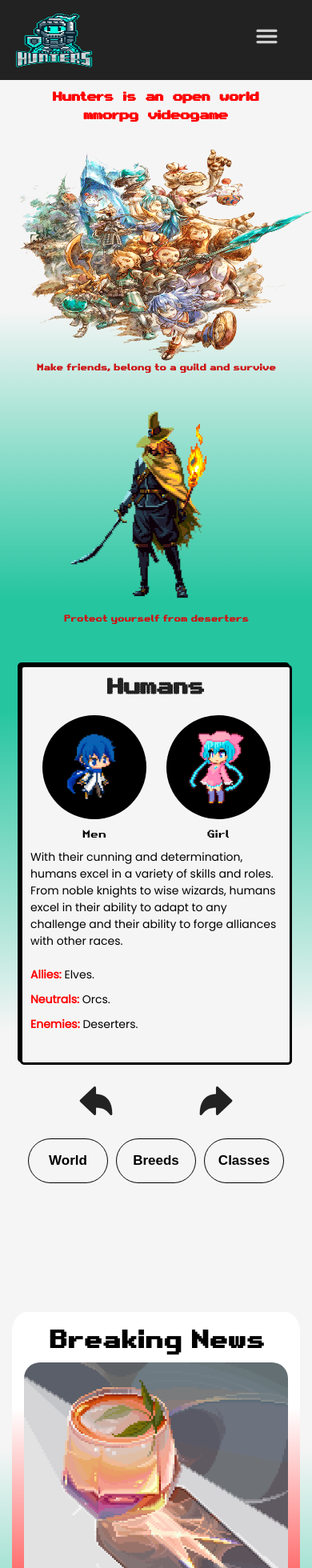
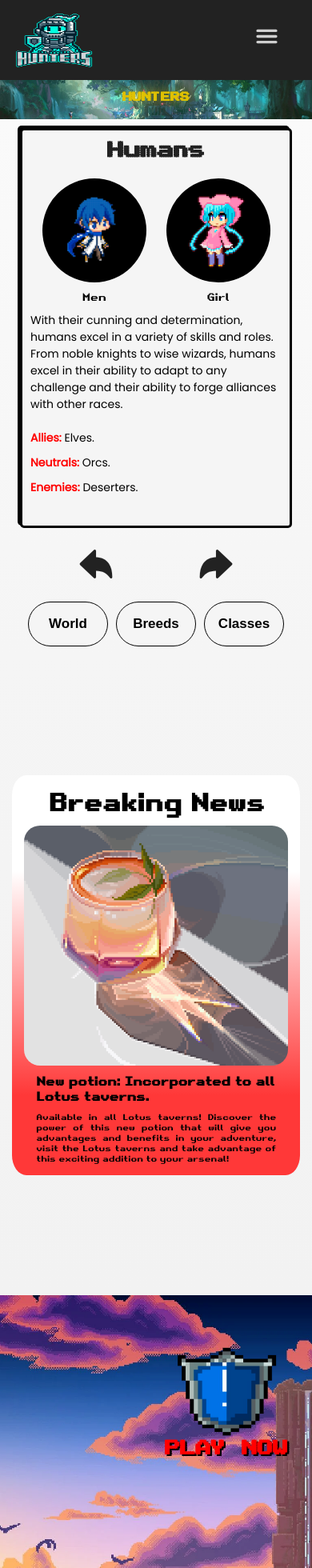
Before and after one commit to LS-Kaution/responsive-landing-page-with-react, a React (Vite) app: page / in a window 390 px wide. Shown: the top 1960 px of the page at 80% size. Built offline with nearby package versions, Linux system fonts and the light colour scheme.

Commit message:
Partial redesign to section home

```diff
--- a/src/App.jsx
+++ b/src/App.jsx
@@ -20,12 +20,7 @@ export default function App() {
       <main>
         <section className='section home'>
           <div className='container mother'>
-            <h1>Hunters is an open world mmorpg videogame</h1>
-            <figure>
-              <SectionHomeCard className='container child-2' src='/img-home-2.png' alt='Hunters, choice your future' description='Make friends, belong to a guild and survive' />
-              <SectionHomeCard className='container child-1' src='/img-home-1.png' alt='Deserters, be careful' description='Protect yourself from deserters' />
-            </figure>
-            <SectionHomeCard className='container child-3' />
+            <h1>HUNTERS</h1>
           </div>
         </section>
         <section className='section game'>
@@ -34,7 +29,7 @@ export default function App() {
         <section className='section media'>
           <AutomaticCarousel />
         </section>
-        {/*<section className='section-playgame'>
+        <section className='section-playgame'>
           <div id='container-playnow'>
             <div>
               <img src="/shield-playgame.png" />
@@ -42,9 +37,9 @@ export default function App() {
             </div>
           </div>
           <div id='container-protect'>
-            <h3>Only you PROTECT the kingdom of Lotus</h3>
+            <h3>Only you PROTECT the kingdom</h3>
           </div>
-  </section>*/}
+        </section>
         <footer>
           <div id='div-social'>
             <span>Follow us on social networks</span>
--- a/src/style/SectionGame.scss
+++ b/src/style/SectionGame.scss
@@ -1,7 +1,7 @@
 .section.game {
   height: 67rem;
   width: 100%;
-  background: linear-gradient(#25c5a0 10%, #f5f5f5 70%);
+  background: linear-gradient(to bottom, #fafafa, #f5f5f5);
   display: flex;
   justify-content: center;
   align-items: center;
--- a/src/style/SectionHome.scss
+++ b/src/style/SectionHome.scss
@@ -2,7 +2,10 @@
   height: 56rem;
   width: 100%;
   overflow: hidden;
-  background: linear-gradient(360deg, #25c5a0 10%, #f5f5f5 60%);
+  background-image: url(/public/section-home-end.png);
+  background-repeat: no-repeat;
+  background-position: center;
+  background-size: cover;
   display: flex;
   justify-content: center;
 
@@ -16,11 +19,14 @@
     gap: 3rem;
 
     h1 {
-      font-family: "arcade", sans-serif;
-      font-size: 5rem;
-      font-weight: bold;
-      text-align: center;
-      color: red;
+      font-family: 'arcade';
+      font-size: 7.5rem;
+      background: linear-gradient(to right, #11332a, #002b1e);
+      -webkit-background-clip: text;
+      background-clip: text;
+      -webkit-text-fill-color: transparent;
+      text-shadow: 0 0 0px rgba(255, 215, 0, 0.6),
+        0 0 16px rgba(255, 215, 0, 0.6), 0 0 0px rgba(255, 215, 0, 0.6);
     }
 
     figure {
--- a/src/style/SectionMedia.scss
+++ b/src/style/SectionMedia.scss
@@ -2,7 +2,7 @@
   height: 80rem;
   width: 100%;
   overflow: hidden;
-  background: linear-gradient(360deg, #25c5a0 10%, #f5f5f5 60%);
+  background: linear-gradient(to bottom, #f5f5f5, #f2f2f2);
   display: flex;
   justify-content: center;
   align-items: center;
--- a/src/style/SectionPlaygame.scss
+++ b/src/style/SectionPlaygame.scss
@@ -33,20 +33,20 @@
 
       &:hover h2 {
         transition: color 0.7s;
-        color: #551a8b;
+        color: #f5f5f5;
       }
     }
 
     img {
-      height: 35rem;
-      width: 35rem;
+      height: 28rem;
+      width: 28rem;
     }
 
     h2 {
       color: red;
       font-family: "arcade", sans-serif;
-      font-size: 6.5rem;
-      text-shadow: 5px 5px 0 black;
+      font-size: 5.5rem;
+      text-shadow: 0.5rem 0.5rem 0 black;
       transition: 3s;
     }
   }
@@ -61,8 +61,96 @@
     h3 {
       color: white;
       font-family: "arcade", sans-serif;
-      font-size: 6.5rem;
-      text-shadow: 5px 5px 0 black;
+      font-size: 6rem;
+      text-shadow: 0.5rem 0.5rem 0 black;
     }
   }
 }
+
+@media screen and (max-width: 1100px) {
+  .section-playgame {
+    #container-playnow {
+      img {
+        height: 22rem;
+        width: 22rem;
+      }
+
+      h2 {
+        font-size: 5rem;
+      }
+    }
+
+    #container-protect {
+      h3 {
+        font-size: 4.8rem;
+      }
+    }
+  }
+}
+
+@media screen and (max-width: 900px) {
+  .section-playgame {
+    #container-playnow {
+      img {
+        height: 19rem;
+        width: 19rem;
+      }
+
+      h2 {
+        font-size: 4.7rem;
+        text-shadow: 0.3rem 0.3rem 0 black;
+      }
+    }
+
+    #container-protect {
+      h3 {
+        font-size: 3.8rem;
+        text-shadow: 0.3rem 0.3rem 0 black;
+      }
+    }
+  }
+}
+
+@media screen and (max-width: 700px) {
+  .section-playgame {
+    #container-playnow {
+      img {
+        height: 17rem;
+        width: 17rem;
+      }
+
+      h2 {
+        font-size: 4.3rem;
+        text-shadow: 0.23rem 0.23rem 0 black;
+      }
+    }
+
+    #container-protect {
+      h3 {
+        font-size: 3.6rem;
+        text-shadow: 0.23rem 0.23rem 0 black;
+      }
+    }
+  }
+}
+
+@media screen and (max-width: 600px) {
+  .section-playgame {
+    #container-playnow {
+      img {
+        height: 13rem;
+        width: 13rem;
+      }
+
+      h2 {
+        font-size: 3.7rem;
+      }
+    }
+
+    #container-protect {
+      h3 {
+        font-size: 2.5rem;
+      }
+    }
+  }
+}
```
Also changed, not shown: public/section-home-end.png (added).
